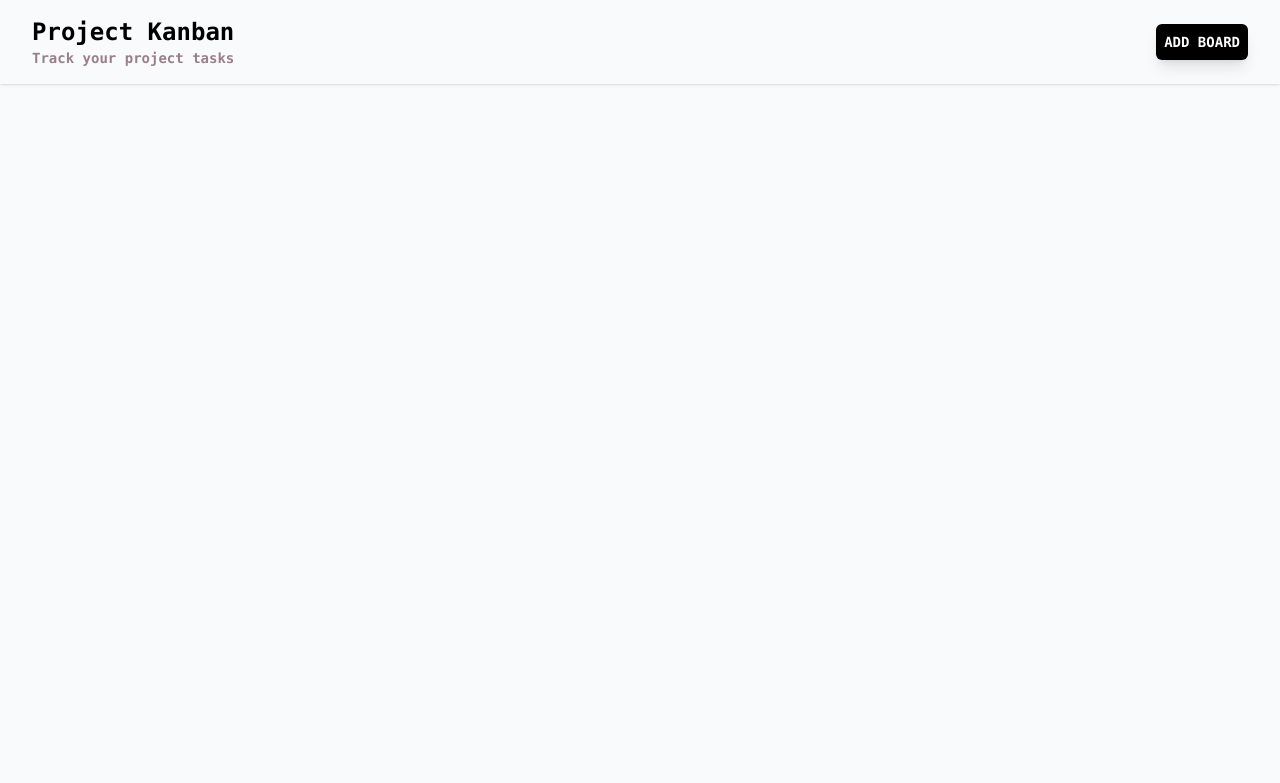
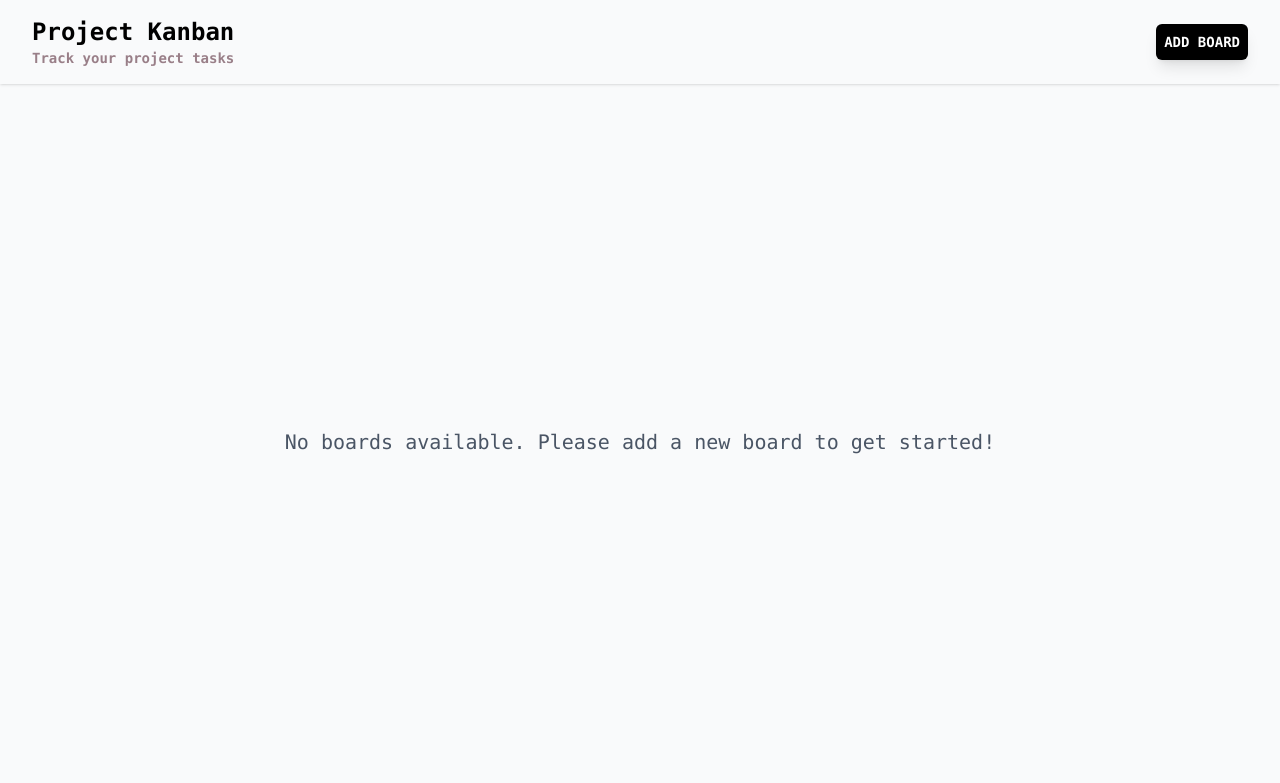
Before and after one commit to kartik-dhawan-dev/kanban-board, a plain HTML site: page index.html in a window 1280 px wide. Drawn offline with nearby package versions, Linux system fonts and the light colour scheme.

Commit message:
feat: Add Empty State

```diff
--- a/constants.js
+++ b/constants.js
@@ -3,6 +3,33 @@ const ADD_BOARD_BUTTON_ID = "add-board-button";
 const KANBAN_BOARD_CONTAINER_ID = "kanban-board-container";
 
 const KANBAN_BOARD_CLASS = "kanban-board";
+
+const KANBAN_BOARD_CONTAINER_DEFAULT_STYLE_CLASSES = [
+  "w-full",
+  "max-w-[1920px]",
+  "mx-auto",
+  "h-full",
+  "p-5",
+  "overflow-auto",
+];
+
+const KANBAN_BOARD_CONTAINER_EMPTY_STATE_STYLE_CLASSES = [
+  "flex",
+  "justify-center",
+  "items-center",
+  "h-full",
+  "text-xl",
+  "text-gray-600",
+];
+
+const KANBAN_BOARD_CONTAINER_WITH_BOARD_STYLE_CLASSES = [
+  "grid",
+  "grid-cols-1",
+  "sm:grid-cols-2",
+  "lg:grid-cols-3",
+  "2xl:grid-cols-4",
+  "gap-[2rem]",
+];
 
 const KANBAN_BOARD_STYLE_CLASSES = [
   "bg-[#F3F4F6]",
--- a/index.html
+++ b/index.html
@@ -30,9 +30,7 @@
         </div>
     </nav>
 
-    <main id="kanban-board-container" class="w-full max-w-[1920px] mx-auto h-full
-    grid grid-cols-1 sm:grid-cols-2 lg:grid-cols-3 2xl:grid-cols-4 gap-[2rem] p-5
-    overflow-auto">
+    <main id="kanban-board-container">
 
     </main>
     <!-- SCRIPTS -->
--- a/script.js
+++ b/script.js
@@ -9,12 +9,27 @@ const renderKanbanBoard = () => {
   }
 
   kanbanBoardContainer.innerHTML = "";
+  kanbanBoardContainer.classList.add(
+    ...KANBAN_BOARD_CONTAINER_DEFAULT_STYLE_CLASSES
+  );
 
   if (!KANBAN_BOARD_STATE || KANBAN_BOARD_STATE.length === 0) {
-    console.error("KANBAN_BOARD_STATE is empty or not defined.");
+    const emptyStateMessage = document.createElement("div");
+
+    emptyStateMessage.innerText =
+      "No boards available. Please add a new board to get started!";
+
+    emptyStateMessage.classList.add(
+      ...KANBAN_BOARD_CONTAINER_EMPTY_STATE_STYLE_CLASSES
+    );
+
+    kanbanBoardContainer.appendChild(emptyStateMessage);
     return;
   }
 
+  kanbanBoardContainer.classList.add(
+    ...KANBAN_BOARD_CONTAINER_WITH_BOARD_STYLE_CLASSES
+  );
   KANBAN_BOARD_STATE.forEach((board) =>
     kanbanBoardContainer.appendChild(createKanbanBoard(board))
   );
```
